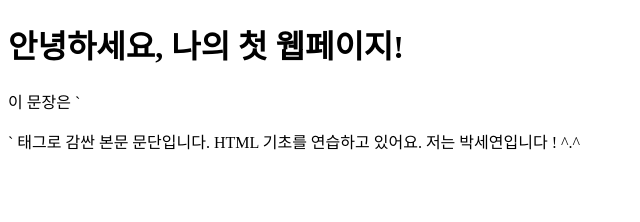
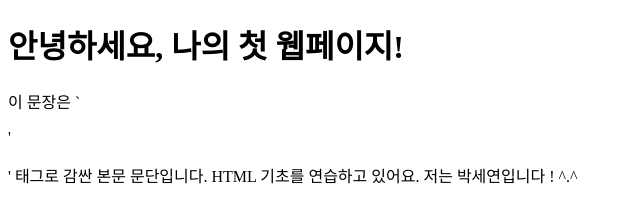
Before and after one commit to seyeon325/bgc51-first-202320419, a plain HTML site: page index.html in a window 1280 px wide. Shown: the whole page, without its empty margins (0-640 px from the left). Drawn offline with Linux system fonts and the light colour scheme.

Commit message:
Update index.html

```diff
--- a/index.html
+++ b/index.html
@@ -9,8 +9,7 @@
     <h1>안녕하세요, 나의 첫 웹페이지!</h1>
     <p>이 문장은 `</p>
     <p>
-      ` 태그로 감싼 본문 문단입니다. HTML 기초를 연습하고 있어요. 저는
-      박세연입니다 ! ^.^
+      '<p>' 태그로 감싼 본문 문단입니다. HTML 기초를 연습하고 있어요. 저는 박세연입니다 ! ^.^
     </p>
   </body>
 </html>
```
